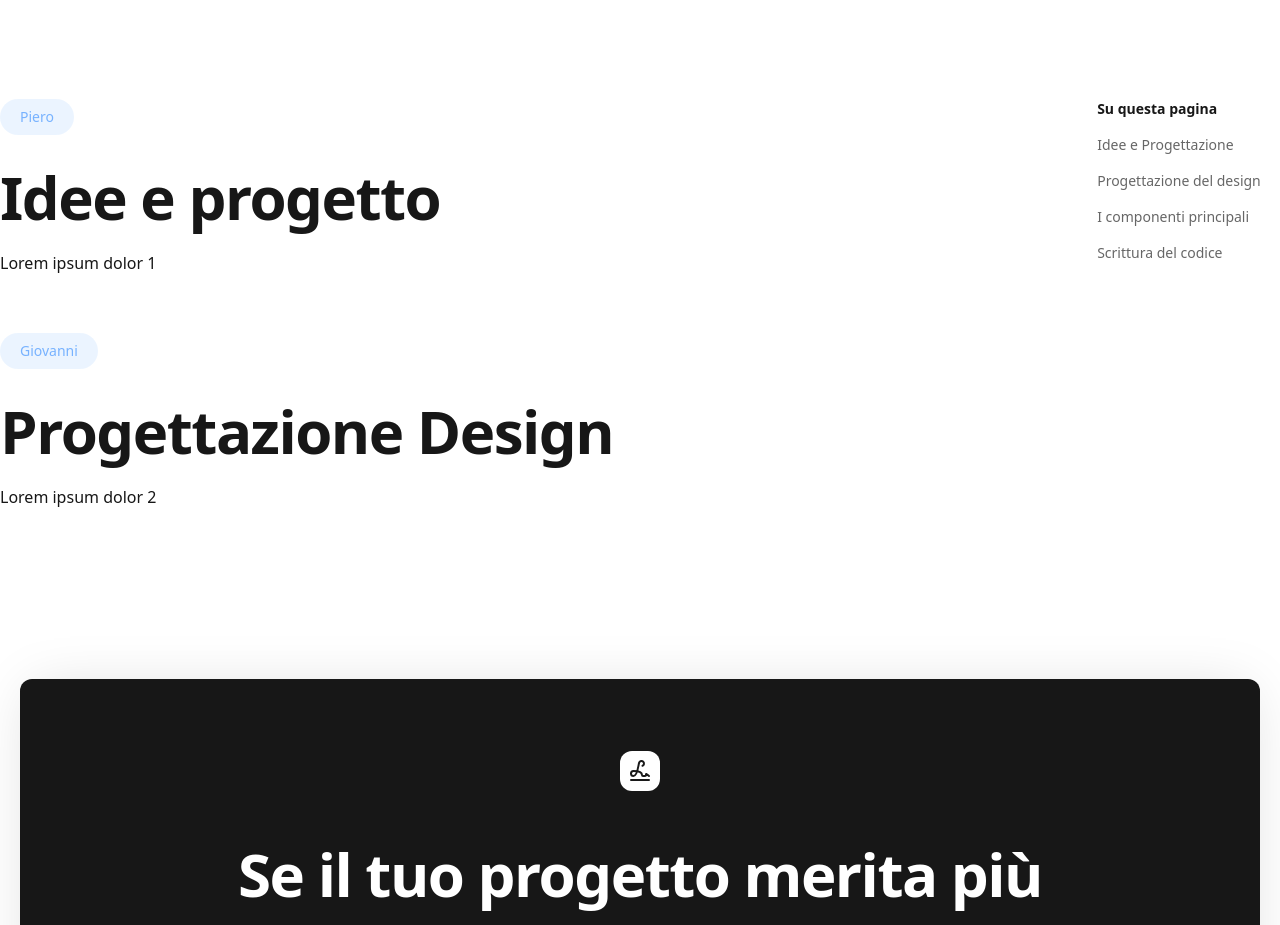
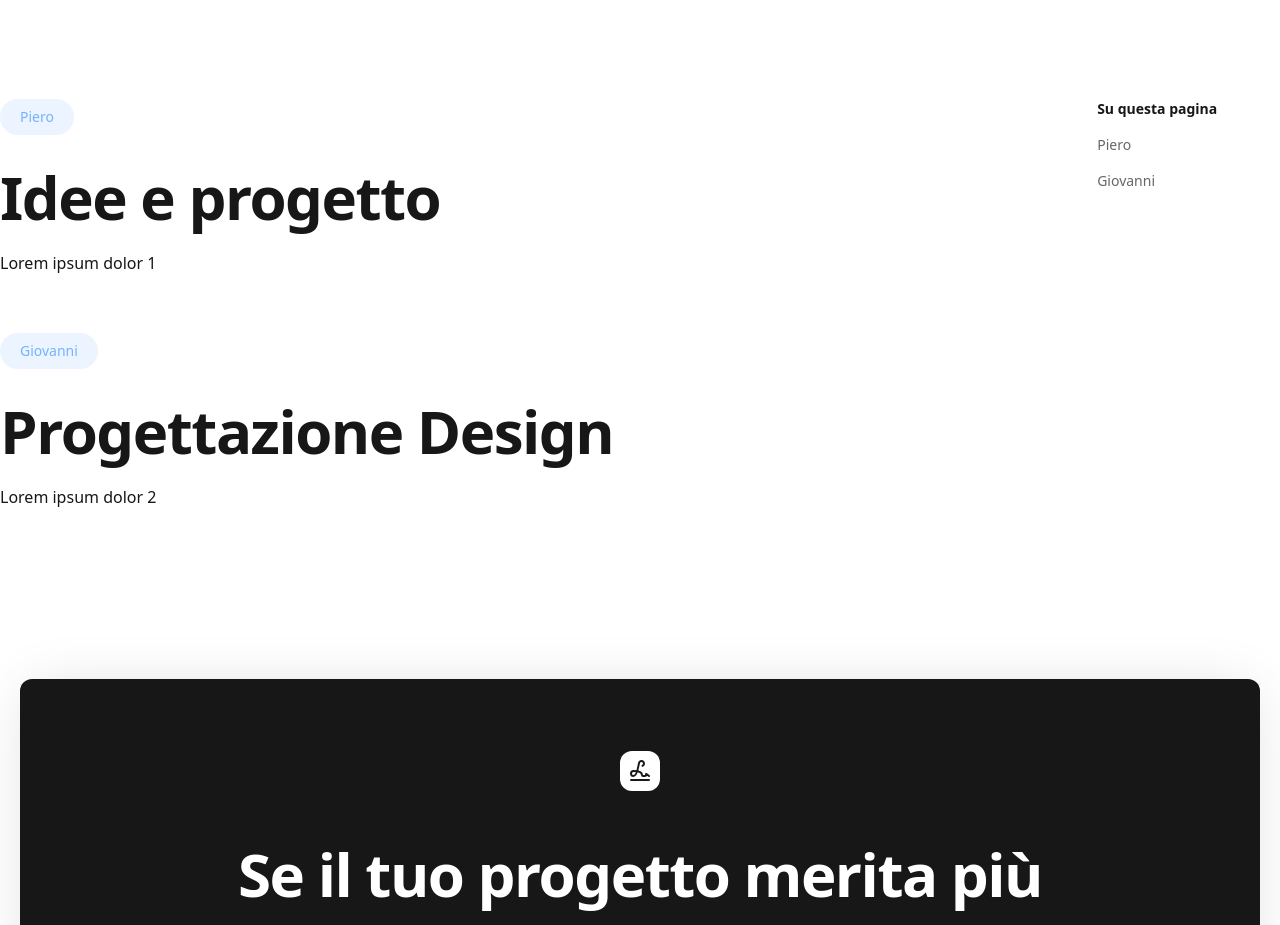
Before and after one commit to nicolocamassa/portfolio, a Next.js app: page /projects/demo-app in a window 1280 px wide. Shown: the part 1540-2465 px from the top of the page. Built offline with nearby package versions, Linux system fonts and the light colour scheme; a web font is replaced by a local one.

Commit message:
feat: dynamic TOC nav link

```diff
--- a/app/components/ui/TableOfContents.tsx
+++ b/app/components/ui/TableOfContents.tsx
@@ -1,20 +1,17 @@
 import { blogPages } from "@/app/content/blog-pages";
 import NavItem from "./NavItem";
 
-type TocProps = {
+type TocProps = React.PropsWithChildren<{
   className?: string;
-};
+}>;
 
-export default function Toc({ className }: TocProps) {
+export default function Toc({ className = "", children }: TocProps) {
   return (
     <nav className={`lg:sticky top-30 w-full lg:max-w-1/7 h-fit gap-4 flex flex-col ${className}`}>
       <h3 className="font-sans font-semibold text-sm text-nowrap">Su questa pagina</h3>
 
-      <ul className="gap-4 flex flex-col text-nowrap text-sm">
-        <NavItem href="#">Idee e Progettazione</NavItem>
-        <NavItem href="#">Progettazione del design</NavItem>
-        <NavItem href="#">I componenti principali</NavItem>
-        <NavItem href="#">Scrittura del codice</NavItem>
+      <ul className="gap-4 flex flex-col text-sm whitespace-nowrap">
+        { children }
       </ul>
     </nav>
   );
--- a/app/content/blog-pages.ts
+++ b/app/content/blog-pages.ts
@@ -38,7 +38,7 @@ export const blogPages: BlogPage[] = [
         id: "progettazione-design",
         title: "Progettazione Design",
         description: "Lorem ipsum dolor 2",
-      },
+      }
     ],
   },
 ];
--- a/app/projects/[slug]/page.tsx
+++ b/app/projects/[slug]/page.tsx
@@ -3,8 +3,10 @@ import Section from "@/app/components/layout/Section";
 import Stack from "@/app/components/layout/Stack";
 import HeroSection from "@/app/components/sections/HeroSection";
 import Badge from "@/app/components/ui/Badge";
+import NavItem from "@/app/components/ui/NavItem";
 import Toc from "@/app/components/ui/TableOfContents";
 import { blogPages } from "@/app/content/blog-pages";
+
 
 export default async function ProjectPage({
   params,
@@ -47,7 +49,16 @@ export default async function ProjectPage({
             </div>
 
             {/* TABLE OF CONTENT */}
-            <Toc className="order-1 lg:order-2" />
+            <Toc className="order-1 lg:order-2">
+              {blogPages[index].sections?.length ? (
+                <Stack gap="xs">
+                  {blogPages[index].sections.map((section) => (
+                    <NavItem href={`#${section.badge}`}>{ section.badge }</NavItem>
+                  ))}
+                </Stack>
+
+              ) : null}
+            </Toc>
           </div>
         </Section>
       </Container>
```
